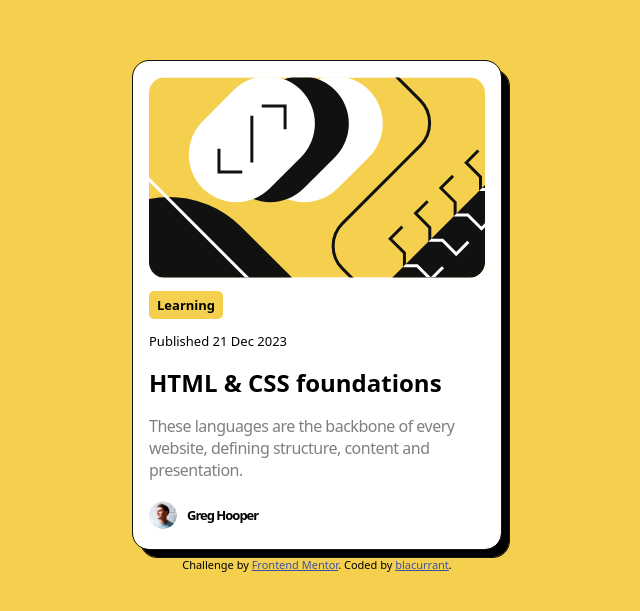
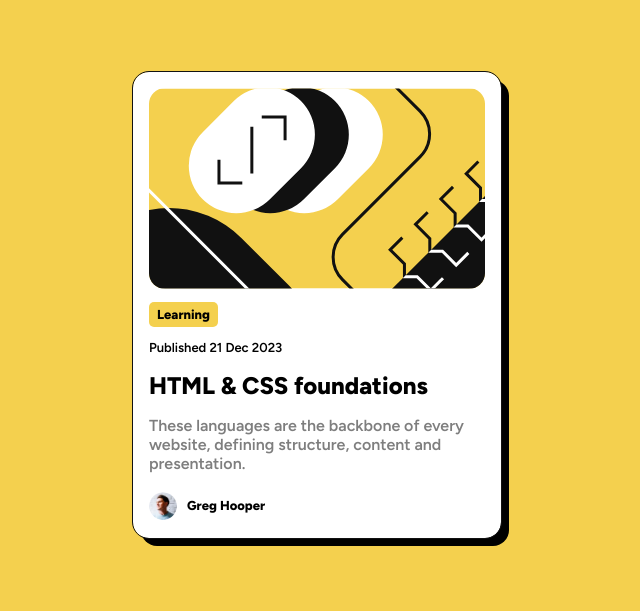
Before and after one commit to blacurrant/Blog-preview-card, a plain HTML site: page index.html in a window 1280 px wide. Shown: the part 103-714 px from the top of the page, without its empty margins (323-963 px from the left). Drawn offline with Linux system fonts and the light colour scheme.

Commit message:
better code

```diff
--- a/index.html
+++ b/index.html
@@ -6,47 +6,28 @@
 
   <link rel="icon" type="image/png" sizes="32x32" href="./assets/images/favicon-32x32.png">
   <link rel="stylesheet" href="style.css">
+  <link rel="preconnect" href="https://fonts.googleapis.com">
+  <link rel="preconnect" href="https://fonts.gstatic.com" crossorigin>
+  <link href="https://fonts.googleapis.com/css2?family=Figtree:wght@600;800&display=swap" rel="stylesheet">
 
   <title>Frontend Mentor | Blog preview card</title>
 
-  <!-- Feel free to remove these styles or customise in your own stylesheet 👍 -->
-  <style>
-    .attribution { font-size: 11px; text-align: center; }
-    .attribution a { color: hsl(228, 45%, 44%); }
-  </style>
 </head>
 <body>
 
-  <div class="card-wrapper">
-    <img src="./assets/images/illustration-article.svg" />
+  <main class="card-wrapper">
+    <img src="./assets/images/illustration-article.svg" alt="article-img" />
     <div class="card-text">
       <p class="learning">Learning</p>
       <p class="card-date">Published 21 Dec 2023</p>
       <h1>HTML & CSS foundations</h1>
       <p class="sub-heading">These languages are the backbone of every</br> website, defining structure, content and</br> presentation.</p>
       <div class="card-footer">
-        <img src="./assets/images/image-avatar.webp" />
+        <img src="./assets/images/image-avatar.webp" alt="greg-img" />
         <h1>Greg Hooper</h1>
       </div>
     </div>
-  </div>
-  <div class="card-wrapper-clone">
-    <img src="./assets/images/illustration-article.svg" />
-    <div class="card-text">
-      <p class="learning">Learning</p>
-      <p class="card-date">Published 21 Dec 2023</p>
-      <h1>HTML & CSS foundations</h1>
-      <p class="sub-heading">These languages are the backbone of every</br> website, defining structure, content and</br> presentation.</p>
-      <div class="card-footer">
-        <img src="./assets/images/image-avatar.webp" />
-        <h1>Greg Hooper</h1>
-      </div>
-    </div>
-  </div>
+  </main>
 
-  <div class="attribution">
-    Challenge by <a href="https://www.frontendmentor.io?ref=challenge" target="_blank">Frontend Mentor</a>.
-    Coded by <a href="#">blacurrant</a>.
-  </div>
 </body>
 </html>
--- a/style.css
+++ b/style.css
@@ -1,5 +1,7 @@
 :root{
-    --foreground: hsl(47, 88%, 63%)
+    --foreground: hsl(47, 88%, 63%);
+    --ff-primary: 'Figtree', sans-serif;
+    --fw-bold: 800;
 }
 
 body{
@@ -10,7 +12,7 @@ body{
     flex-direction: column;
     justify-content: center;
     align-items: center;
-    font-family: system-ui, -apple-system, BlinkMacSystemFont, 'Segoe UI', Roboto, Oxygen, Ubuntu, Cantarell, 'Open Sans', 'Helvetica Neue', sans-serif;
+    font-family:var(--ff-primary)
 }
 
 .card-wrapper {
@@ -24,9 +26,10 @@ body{
     outline: 1px solid hsl(0, 0%, 7%);
     border-radius: 1rem;
     cursor: pointer;
+    box-shadow: 0.5rem 0.5rem 0 0 black;
 
     &:hover{
-        margin: 0 1rem 1rem 0;
+        box-shadow: 1rem 1rem 0 0 black;
         transition: all 200ms ease-in-out;
     }
 
@@ -63,7 +66,6 @@ body{
     .sub-heading{
         opacity: 0.5;
         font-weight: 500;
-        letter-spacing: -0.5px;
     }
 
 
@@ -80,68 +82,7 @@ body{
 
         h1{
             font-size: small;
-            font-weight:700;
-            letter-spacing: -1px;
+            font-weight:var(--fw-bold);
         }
     }
 }
-
-.card-wrapper-clone {
-    background-color: black;
-    margin: 2rem 0 0 1rem;
-    height: fit-content;
-    width: fit-content;
-    display: flex;
-    flex-direction: column;
-    padding: 1rem 1rem;
-    outline: 1px solid hsl(0, 0%, 7%);
-    border-radius: 1rem;
-
-
-    img{
-        border-radius: 1rem;
-    }
-
-    .card-text{
-        h1{
-            font-size:x-large;
-        }
-
-        .card-date{
-            font-size: small;
-        }
-    }
-
-    .learning{
-        font-size: small;
-        width: fit-content;
-        background-color: var(--foreground);
-        padding: 5px 8px;
-        border-radius: 5px;
-        font-weight: bold;
-    }
-
-
-    .sub-heading{
-        opacity: 0;
-    }
-
-
-    .card-footer{
-        display: flex;
-        gap: 10px;
-        align-items: center;
-
-        img{
-            width: 2rem;
-            height: 2rem;
-            object-fit: contain;
-        }
-
-        h1{
-            font-size: small;
-            font-weight:700;
-            letter-spacing: -1px;
-        }
-    }
-}
```
